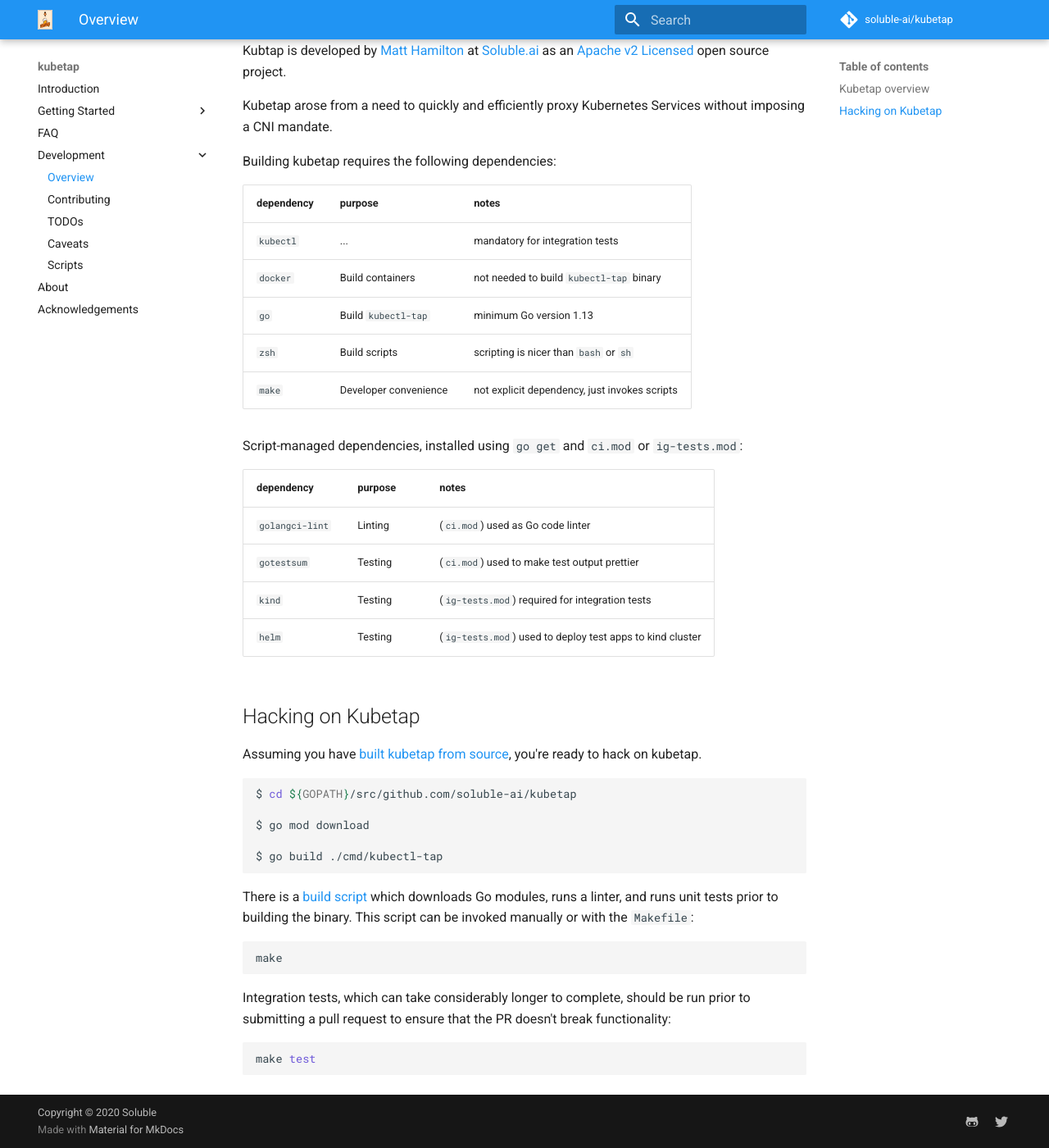
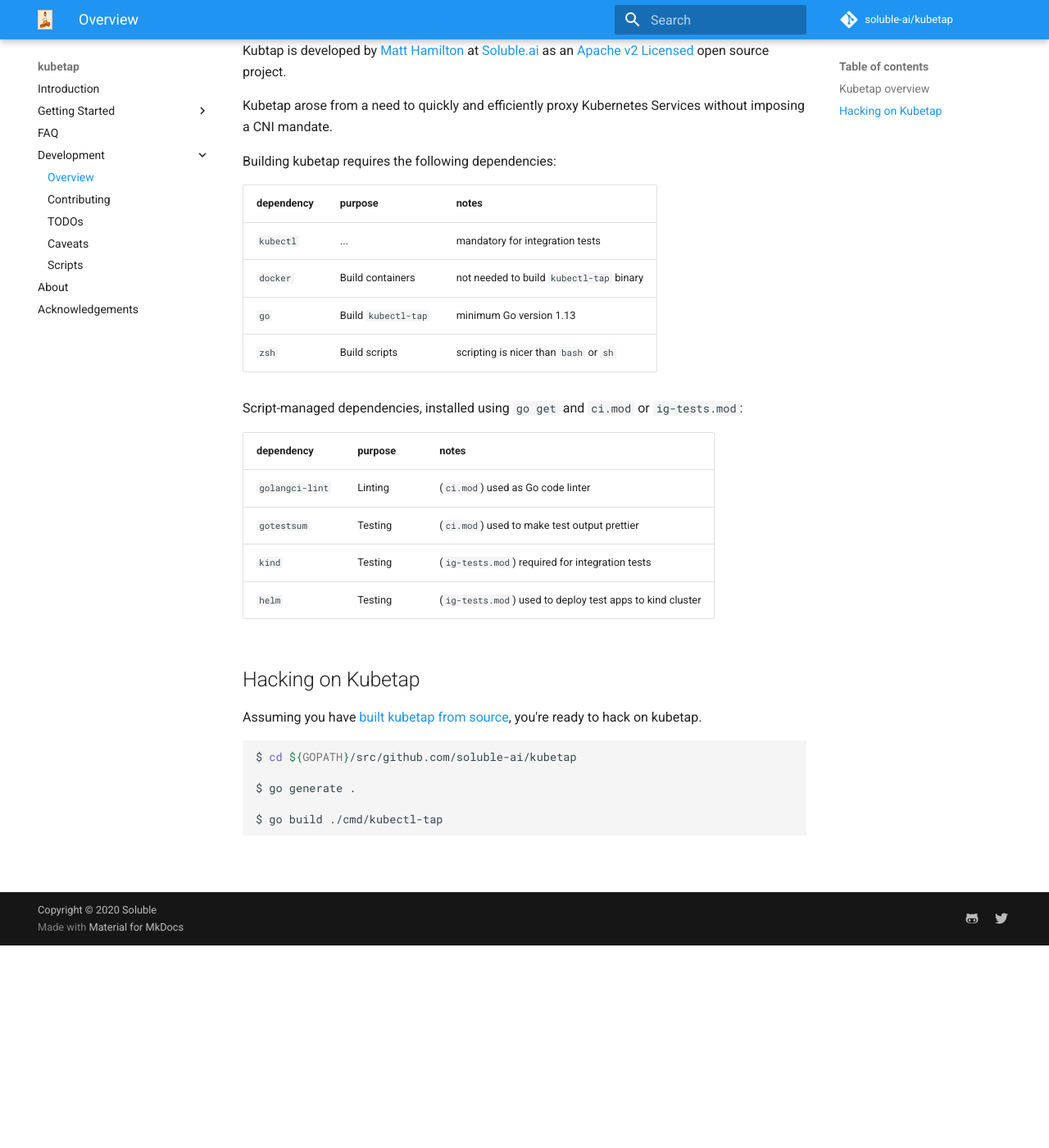
Before and after one commit to soluble-ai/kubetap, an MkDocs documentation site: the page built from docs/kubetap_development/README.md, in a window 1280 px wide and 1400 px high, scrolled down 247 px. Shown: the whole window at 82% size. Built offline with MkDocs 1.6.1 and Material for MkDocs 9.7.7, drawn with Linux system fonts in a browser that asks for light colours; comment, search, counter and statistics services are not loaded.

Commit message:
go generate

````diff
--- a/docs/kubetap_development/README.md
+++ b/docs/kubetap_development/README.md
@@ -19,7 +19,6 @@
 | `docker`   | Build containers      | not needed to build `kubectl-tap` binary      |
 | `go`       | Build `kubectl-tap`   | minimum Go version 1.13                       |
 | `zsh`      | Build scripts         | scripting is nicer than `bash` or `sh`        |
-| `make`     | Developer convenience | not explicit dependency, just invokes scripts |
 
 Script-managed dependencies, installed using `go get` and `ci.mod` or `ig-tests.mod`:
 
@@ -38,22 +37,7 @@
 ```sh
 $ cd ${GOPATH}/src/github.com/soluble-ai/kubetap
 
-$ go mod download
+$ go generate .
 
 $ go build ./cmd/kubectl-tap
 ```
-
-There is a [build script](https://github.com/soluble-ai/kubetap/blob/master/scripts/build.zsh)
-which downloads Go modules, runs a linter, and runs unit tests prior to building
-the binary. This script can be invoked manually or with the `Makefile`:
-
-```sh
-make
-```
-
-Integration tests, which can take considerably longer to complete, should be run
-prior to submitting a pull request to ensure that the PR doesn't break functionality:
-
-```sh
-make test
-```
````
Also changed, not shown: 5 other files.
